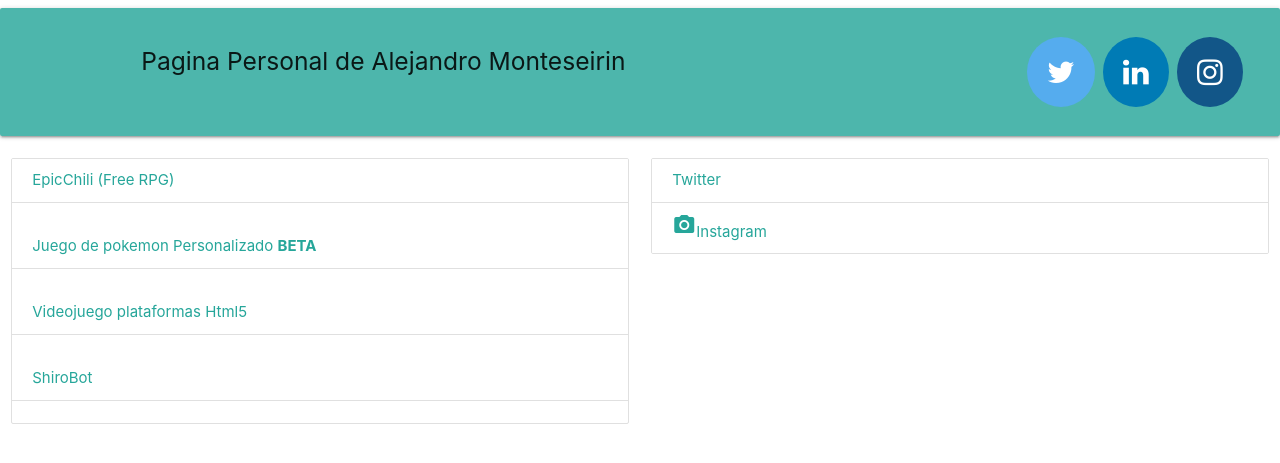
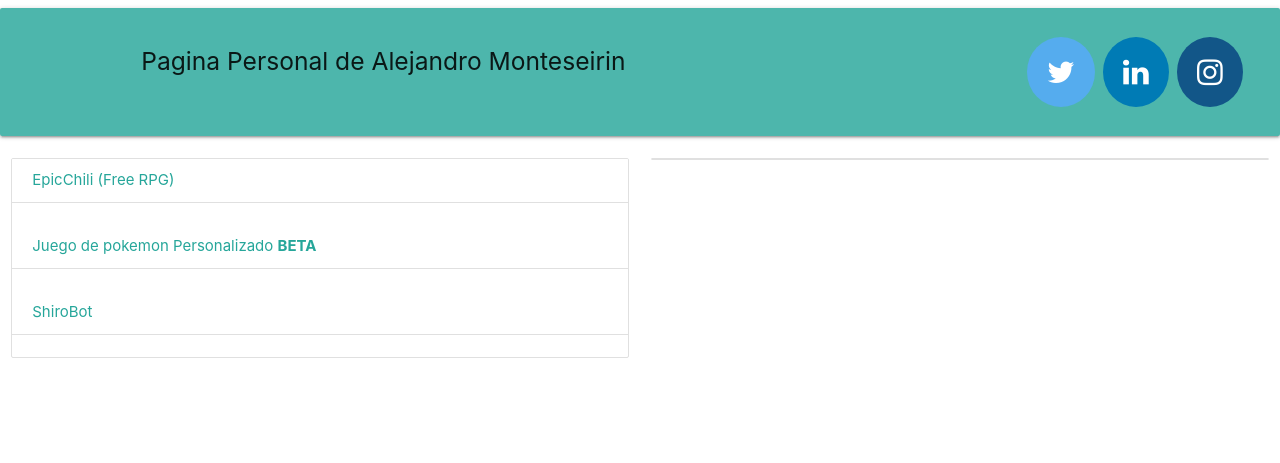
Before and after one commit to AlejandroMonteseirin/Django_Personal_Web, a Django app: page / in a window 1280 px wide. Shown: the top 463 px of the page. Run offline with Django 3.2, Linux system fonts and the light colour scheme.

Commit message:
Prototipo

```diff
--- a/PaginaPersonalAlexV1/templates/index.html
+++ b/PaginaPersonalAlexV1/templates/index.html
@@ -28,15 +28,12 @@
         <div class="collection">
             <a class="collection-item" href="https://www.dropbox.com/sh/6tbbyysukbg93kd/AAAFrn8q-9Vz0g4w4uZywWbta?dl=0">EpicChili (Free RPG)</a><br>
 			<a class="collection-item" href="https://mega.nz/#F!5ZpERQQQ!sdrOthWfihnTt60C4Ps0uA">Juego de pokemon Personalizado <b>BETA</b></a><br>
-			<a class="collection-item" href="recursos/Alexmp001Game/index.html" target="_blank">Videojuego plataformas Html5</a><br>
+			<!--<a  class="collection-item disabled" href="recursos/Alexmp001Game/index.html" target="_blank">Videojuego plataformas Html5</a><br> -->
 			<a class="collection-item" href="https://twitter.com/Twiterfalso102" target="_blank">ShiroBot</a><br>
         </div>
     </div>
     <div class="col m12 l6">
         <div class="collection">
-
-          	<a class="collection-item" href="https://twitter.com/alexmp001" >Twitter</a>
-			<a class="collection-item" href="https://www.instagram.com/alexmp001/" >  <i class="material-icons">camera_alt</i>Instagram</a>
         </div>
     </div>
 </div>
```
